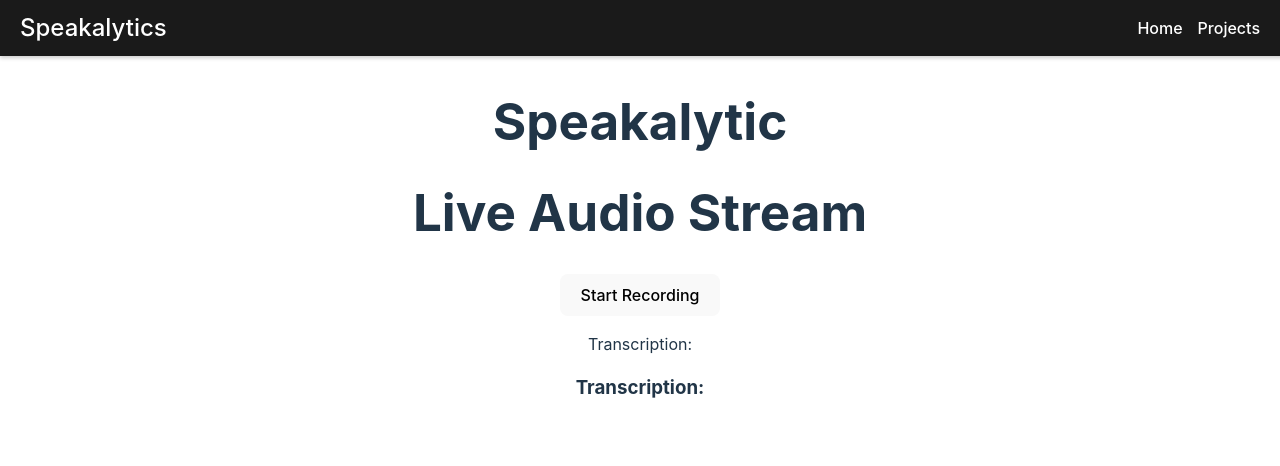
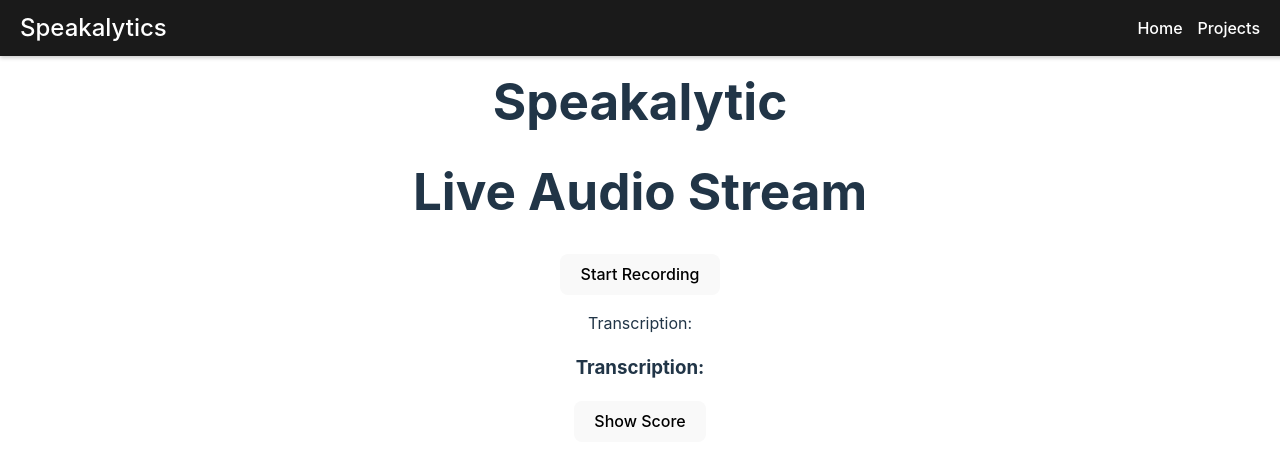
Before and after one commit to Rohan-T144/hackru-24, a React (Vite) app in the folder webapp/: page / in a window 1280 px wide. Shown: the top 466 px of the page. Built offline with nearby package versions, Linux system fonts and the light colour scheme; no server answers; what @radix-ui/themes would draw is missing.

Commit message:
minor bug fix

```diff
--- a/webapp/src/App.tsx
+++ b/webapp/src/App.tsx
@@ -1,22 +1,33 @@
-import { useState } from 'react'
-// import reactLogo from './assets/react.svg'
-// import viteLogo from '/vite.svg'
-import './App.css'
-// import "@radix-ui/themes/styles.css";
+import { useState } from 'react';
+import './App.css';
 import { Theme } from "@radix-ui/themes";
-
 import { BrowserRouter as Router, Route, Routes } from 'react-router-dom';
 import Navbar from './components/Navbar';
-
-// import Recorder from './components/Recorder';
-// import Transcription from './components/Transcription';
-// import Feedback from './components/Feedback';
 import ProjectsPage from './ProjectsPage';
 import RecordPage from './RecordPage';
 import ProjectDetailPage from './ProjectDetailPage';
+import Popup from './components/Popup';
 
 function App() {
-  // const [count, setCount] = useState(0);
+  const [isPopupVisible, setPopupVisible] = useState(false);
+  const [score, setScore] = useState(0);
+  const [content, setContent] = useState('');
+  const [buttonVisible, setButtonVisible] = useState(true); // State for button visibility
+
+  const receiveInput = () => {
+    const newScore = 95;
+    const newContent = 'This is some content related to your score.';
+
+    setScore(newScore);
+    setContent(newContent);
+    setPopupVisible(true);
+    setButtonVisible(false); // Hide button after clicking
+  };
+
+  const closePopup = () => {
+    setPopupVisible(false);
+    setButtonVisible(true); // Show button again when popup closes
+  };
 
   return (
     <Theme>
@@ -27,35 +38,21 @@ function App() {
             <Route path="/" element={<RecordPage />} />
             <Route path="/projects/" element={<ProjectsPage />} />
             <Route path="/projects/:id" element={<ProjectDetailPage />} />
-
-            {/* <Route path="/" element={<HomePage />} />
-            <Route path="/about" element={<AboutPage />} /> */}
-            {/* Additional routes as needed */}
           </Routes>
         </div>
+        {buttonVisible && ( // Show button only if buttonVisible is true
+          <button onClick={receiveInput}>Show Score</button>
+        )}
+        {isPopupVisible && (
+          <Popup
+            score={score}
+            content={content}
+            onClose={closePopup}
+          />
+        )}
       </Router>
-      {/* <div>
-        <a href="https://vite.dev" target="_blank">
-          <img src={viteLogo} className="logo" alt="Vite logo" />
-        </a>
-        <a href="https://react.dev" target="_blank">
-          <img src={reactLogo} className="logo react" alt="React logo" />
-        </a>
-      </div> */}
-      {/* <h1>Vite + React</h1> */}
-      {/* <div className="card">
-        <button onClick={() => setCount((count) => count + 1)}>
-          count is {count}
-        </button>
-        <p>
-          Edit <code>src/App.tsx</code> and save to test HMR
-        </p>
-      </div> */}
-      {/* <p className="read-the-docs">
-        Click on the Vite and React logos to learn more
-      </p> */}
     </Theme>
-  )
+  );
 }
 
-export default App
+export default App;
```
Also changed, not shown: 1 other file (tests, documents, lock files or other folders).
